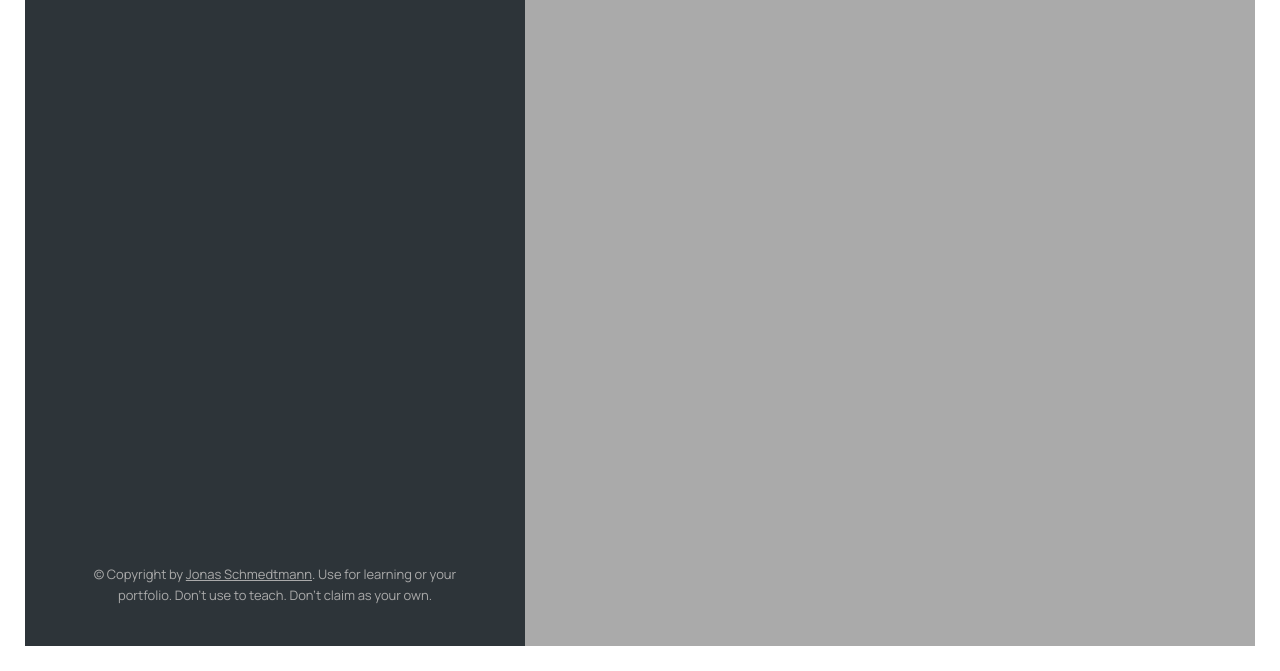
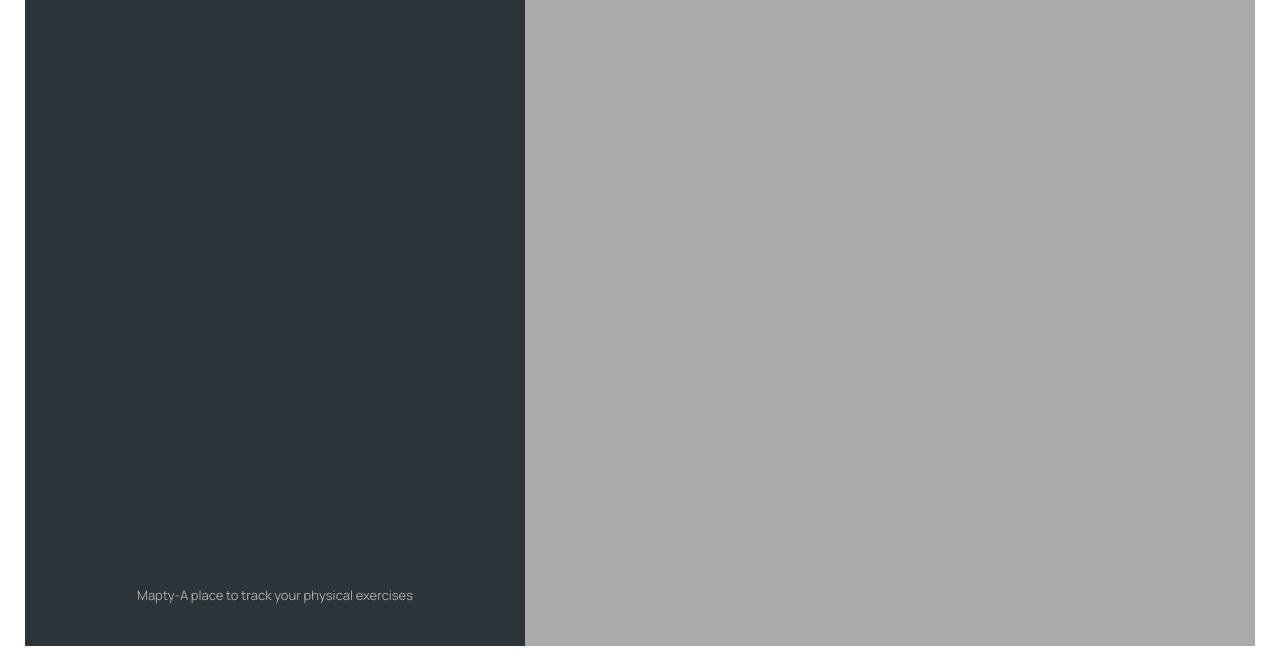
Before and after one commit to Pavani167/Mapty, a plain HTML site: page index.html in a window 1280 px wide. Shown: the part 129-800 px from the top of the page. Drawn offline with nearby package versions, Linux system fonts and the light colour scheme.

Commit message:
Initial commit

```diff
--- a/index.html
+++ b/index.html
@@ -122,14 +122,13 @@
       </ul>
 
       <p class="copyright">
-        &copy; Copyright by
+
         <a
           class="twitter-link"
           target="_blank"
-          href="https://twitter.com/jonasschmedtman"
-          >Jonas Schmedtmann</a
-        >. Use for learning or your portfolio. Don't use to teach. Don't claim
-        as your own.
+
+          >Mapty-A place to track your physical exercises</a
+        >
       </p>
     </div>
 
```
